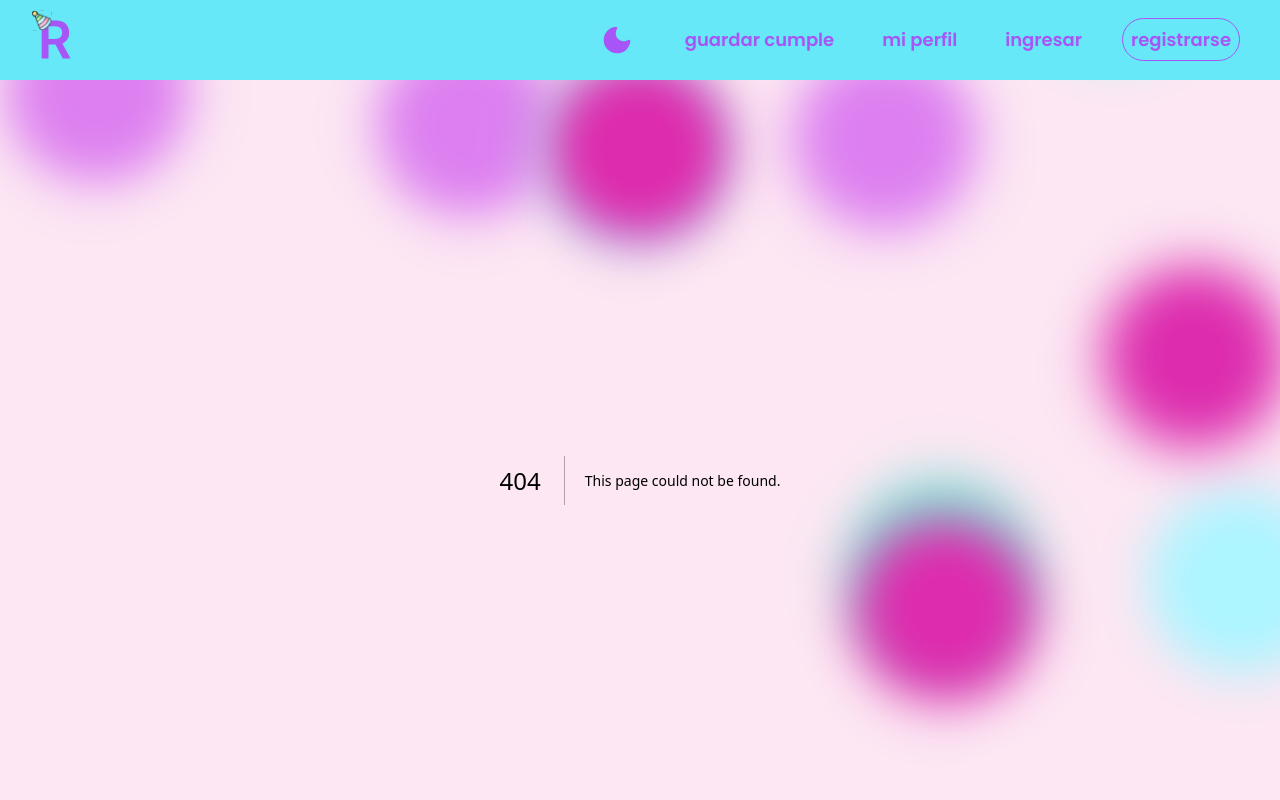
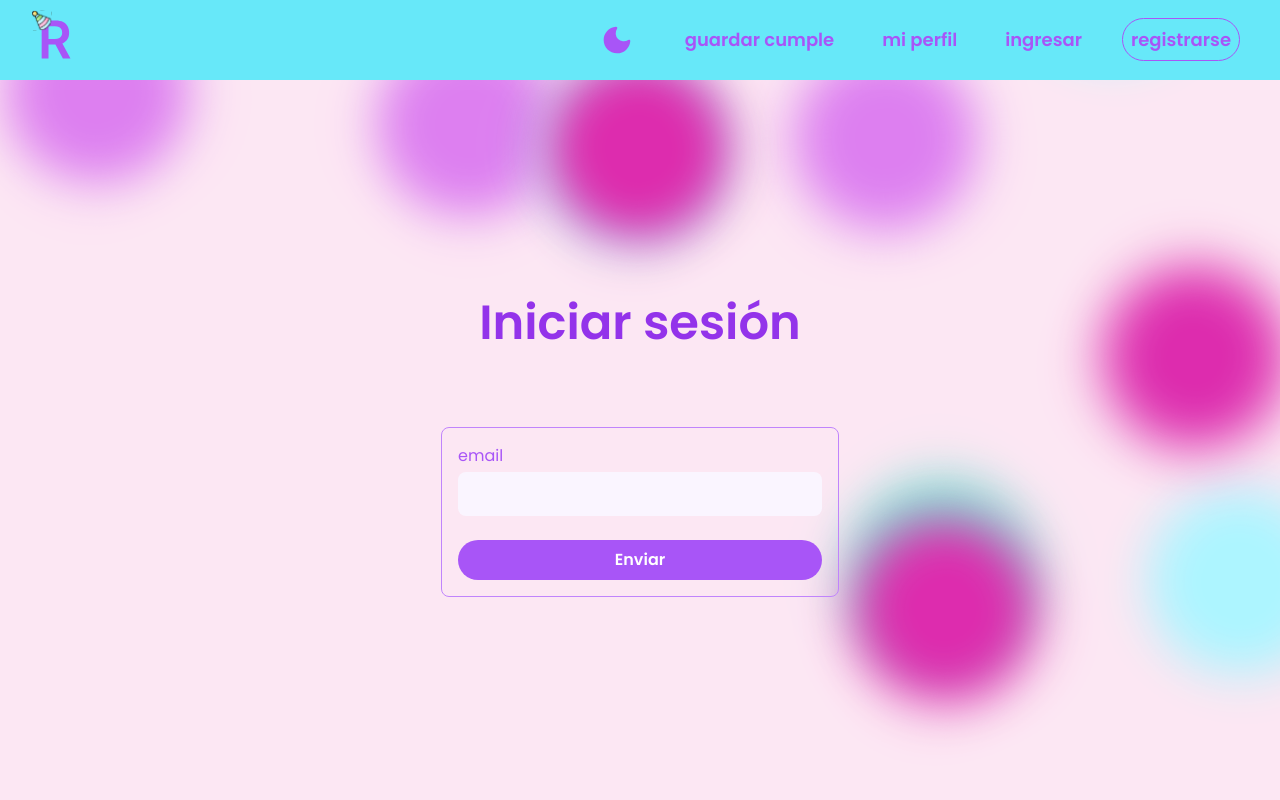
Before and after one commit to leandromartin114/birthdayreminder-front, a Next.js app: page /login in a window 1280 px wide. Before the commit this address had no page. Shown: the top 800 px of the page. Built offline with nearby package versions, Linux system fonts and the light colour scheme.

Commit message:
add Login Page

```diff
--- /dev/null
+++ b/app/login/page.jsx
@@ -0,0 +1,11 @@
+import { Title } from '@/ui/Typography'
+import { LoginForm } from '@/components/LoginForm'
+
+export default function LoginPage() {
+    return (
+        <section className='relative w-full max-w-lg h-[calc(100vh-64px)] flex flex-col items-center justify-center gap-20'>
+            <Title>Iniciar sesión</Title>
+            <LoginForm />
+        </section>
+    )
+}
--- a/components/LoginForm.jsx
+++ b/components/LoginForm.jsx
@@ -1,5 +1,6 @@
+'use client'
 import { useState } from 'react'
-import { useRouter } from 'next/router'
+import { useRouter } from 'next/navigation'
 import { Toaster, toast } from 'sonner'
 import { useForm } from 'react-hook-form'
 import { DotPulse } from '@uiball/loaders'
@@ -68,7 +69,7 @@ export const LoginForm = () => {
         <>
             {!email ? (
                 <form
-                    className='grid content-center gap-4'
+                    className='grid content-center gap-6 border border-purple-400 rounded-lg p-4'
                     onSubmit={handleSubmit(handleSendCode)}
                 >
                     <label className='flex flex-col gap-1'>
@@ -76,13 +77,16 @@ export const LoginForm = () => {
                             email
                         </span>
                         <input
-                            className='text-lg bg-purple-100 rounded-lg p-2 w-full'
+                            className='text-lg bg-purple-50 rounded-lg p-2 w-full'
                             type='email'
                             {...register('email', { required: true })}
                         />
                         {errors.email && <span>This field is required</span>}
                     </label>
-                    <button type='submit'>
+                    <button
+                        className='rounded-full bg-purple-500 text-white text-base font-semibold px-1 py-2 w-full hover:bg-purple-400'
+                        type='submit'
+                    >
                         {loader ? (
                             <DotPulse size={40} speed={1.3} color='black' />
                         ) : (
```
